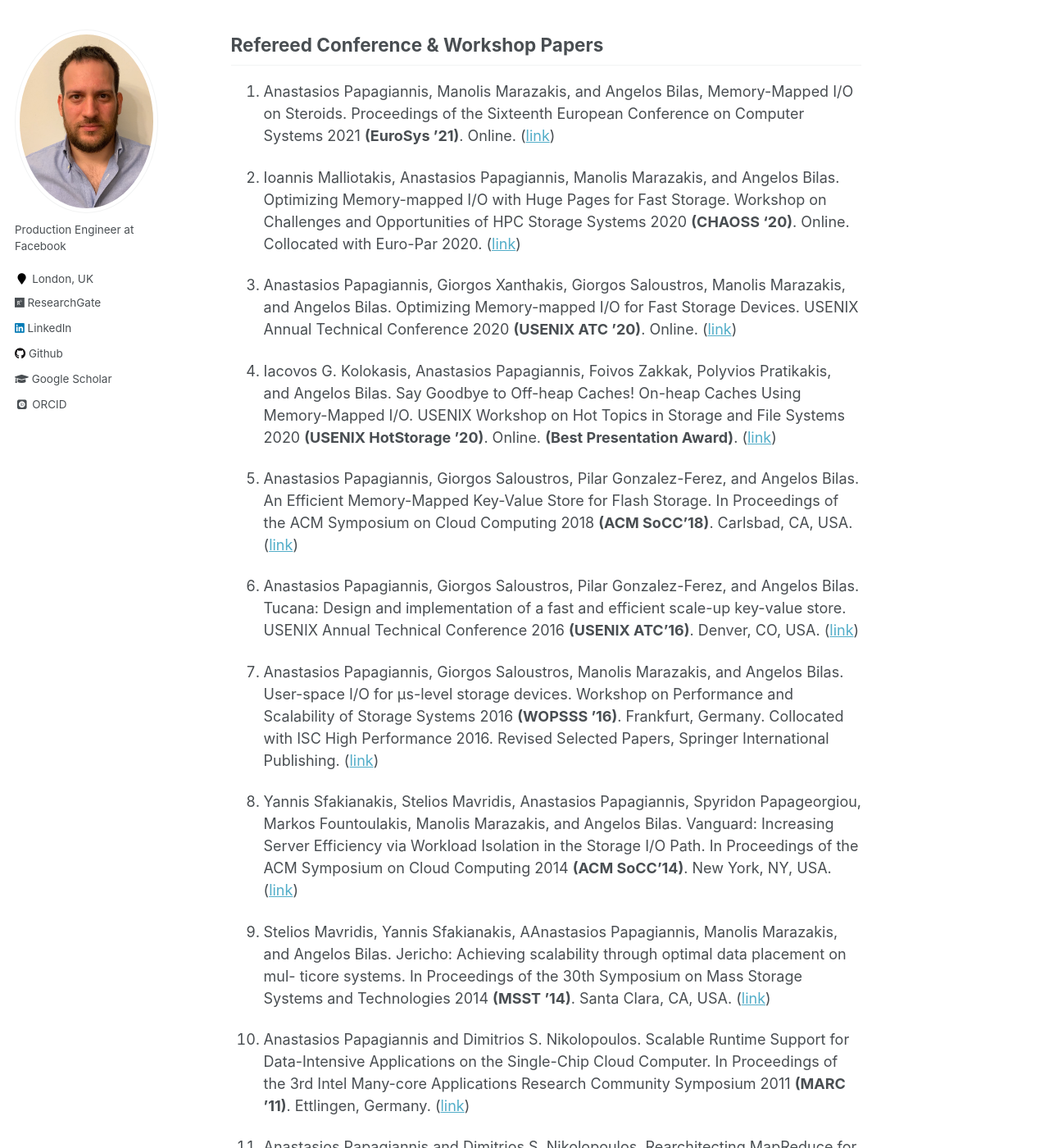
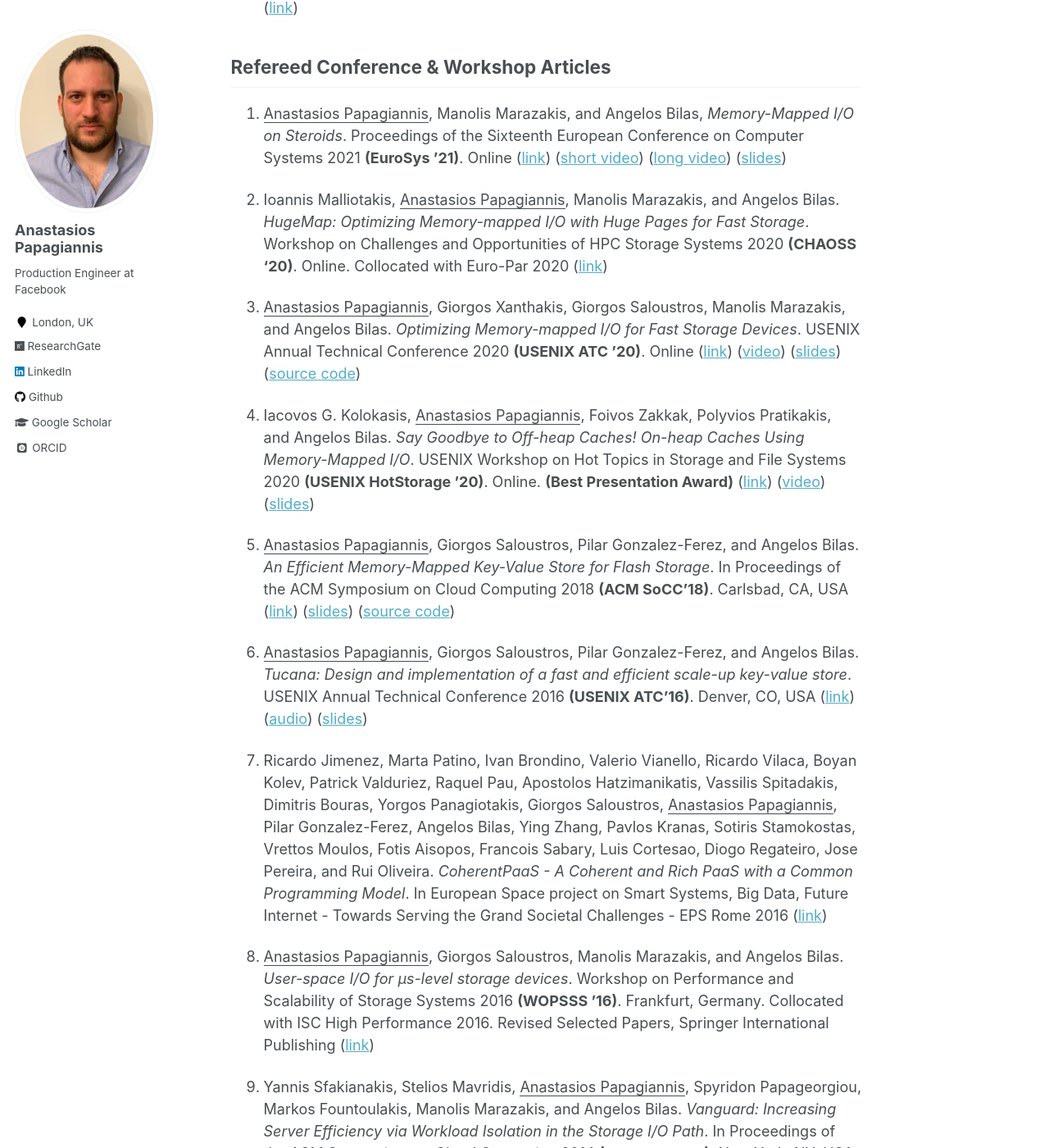
Before and after one commit to tpapagian/tpapagian.github.io, a Jekyll site: the page built from _pages/about.md, in a window 1280 px wide and 1400 px high, scrolled down 1850 px. Shown: the whole window at 82% size. Built offline with Jekyll 4.4.1, drawn with Linux system fonts in a browser that asks for light colours; some web fonts are replaced; some of the changed text lies outside the part shown.

Commit message:
several fixes

```diff
--- a/_config.yml
+++ b/_config.yml
@@ -80,7 +80,7 @@ analytics:
 
 # Site Author
 author:
-  name             : # "Anastasios Papagiannis"
+  name             : "Anastasios Papagiannis"
   avatar           : "papagiannis_img.jpg"
   bio              : "Production Engineer at Facebook"
   location         : "London, UK"
--- a/_pages/about.md
+++ b/_pages/about.md
@@ -22,12 +22,12 @@ Education
 ======
 * *Ph.D.* in Computer Science (February 2021)  <br />
  [Computer Science Department](https://www.csd.uoc.gr/CSD/index.jsp?lang=en), [University of Crete](https://en.uoc.gr/) <br />
- Thesis: *Memory-mapped I/O for Fast Storage* ([local copy](https://tpapagian.github.io/files/apapag_phd_thesis.pdf)), ([link 1](https://www.didaktorika.gr/eadd/handle/10442/49334?locale=en)), ([link 2](https://elocus.lib.uoc.gr/dlib/d/a/d/metadata-dlib-1615972815-306070-18599.tkl)) <br />
+ Thesis: *Memory-mapped I/O for Fast Storage* ([local copy](https://tpapagian.github.io/files/apapag_phd_thesis.pdf)), ([link 1](https://www.didaktorika.gr/eadd/handle/10442/49334?locale=en)), ([link 2](https://elocus.lib.uoc.gr/dlib/d/a/d/metadata-dlib-1615972815-306070-18599.tkl)) ([slides](https://tpapagian.github.io/files/public_phd_defence_apapag.pptx)) <br />
  Advisor: [Prof. Angelos Bilas](http://users.ics.forth.gr/~bilas/)
 
 * *M.Sc.* in Computer Science (March 2013) <br />
  [Computer Science Department](https://www.csd.uoc.gr/CSD/index.jsp?lang=en), [University of Crete](https://en.uoc.gr/) <br />
- Thesis: *Implementing Scalable Parallel Programming Models with Hybrid Address Spaces* ([local copy](https://tpapagian.github.io/files/apapag_msc_thesis.pdf)), ([link](https://elocus.lib.uoc.gr/dlib/1/b/f/metadata-dlib-1364369659-773582-32329.tkl)) <br />
+ Thesis: *Implementing Scalable Parallel Programming Models with Hybrid Address Spaces* ([local copy](https://tpapagian.github.io/files/apapag_msc_thesis.pdf)), ([link](https://elocus.lib.uoc.gr/dlib/1/b/f/metadata-dlib-1364369659-773582-32329.tkl)) ([slides](https://tpapagian.github.io/files/msc_presenation_apapag.pdf)) <br />
  Advisor: [Prof. Dimitrios S. Nikolopoulos](https://www.dsniko.net/)
 
 * *B.Sc.* in Computer Science (November 2010) <br />
@@ -40,60 +40,64 @@ Publications
 
 ## Book Chapters
 
-1. Angelos Bilas, Jesus Carretero, Toni Cortes, Javier Garcia-Blas, Pilar Gonzalez-Ferez, Anastasios Papagiannis, Anna Queralt, Fabrizio Marozzo, Giorgos Saloustros, Ali Shoker, Domenico Talia, Paolo Trunfio. Chapter 4: Data Management Techniques (book title: [Ultrascale Computing Systems](https://digital-library.theiet.org/content/books/pc/pbpc024e)), edited by Jesus Carretero, Emmanuel Jeannot, Albert Zomaya, IET Digital Library, 2019. ([link](https://digital-library.theiet.org/content/books/10.1049/pbpc024e_ch4;jsessionid=8pkhrptt9e7j9.x-iet-live-01), [pdf](https://repositorio.inesctec.pt/bitstream/123456789/11803/1/P-00S-7RQ.pdf))
+1. Angelos Bilas, Jesus Carretero, Toni Cortes, Javier Garcia-Blas, Pilar Gonzalez-Ferez, <u>Anastasios Papagiannis</u>, Anna Queralt, Fabrizio Marozzo, Giorgos Saloustros, Ali Shoker, Domenico Talia, Paolo Trunfio. *Chapter 4: Data Management Techniques* (book title: [Ultrascale Computing Systems](https://digital-library.theiet.org/content/books/pc/pbpc024e)), edited by Jesus Carretero, Emmanuel Jeannot, Albert Zomaya, IET Digital Library, 2019 ([link](https://digital-library.theiet.org/content/books/10.1049/pbpc024e_ch4;jsessionid=8pkhrptt9e7j9.x-iet-live-01), [pdf](https://repositorio.inesctec.pt/bitstream/123456789/11803/1/P-00S-7RQ.pdf))
 
-## Refereed Journal Papers
+## Refereed Journal Articles
 
-1. Anastasios Papagiannis, Giorgos Saloustros, Giorgos Xanthakis, Giorgos Kalaentzis, Pilar Gonzalez-Ferez, and Angelos Bilas. Kreon: An Efficient Memory-Mapped Key- Value Store for Flash Storage. ACM Transactions on Storage 2021. ([link](https://dl.acm.org/doi/abs/10.1145/3418414))
+1. <u>Anastasios Papagiannis</u>, Giorgos Saloustros, Giorgos Xanthakis, Giorgos Kalaentzis, Pilar Gonzalez-Ferez, and Angelos Bilas. *Kreon: An Efficient Memory-Mapped Key-Value Store for Flash Storage*. ACM Transactions on Storage 2021 ([link](https://dl.acm.org/doi/abs/10.1145/3418414)) ([source code](https://github.com/CARV-ICS-FORTH/kreon))
 
-2. Anastasios Papagiannis, Giorgos Saloustros, Manolis Marazakis, and Angelos Bilas. Iris: An optimized I/O stack for low-latency storage device. ACM SIGOPS Operating Systems Review 2017. ([link](https://dl.acm.org/doi/abs/10.1145/3041710.3041713))
+2. <u>Anastasios Papagiannis</u>, Giorgos Saloustros, Manolis Marazakis, and Angelos Bilas. *Iris: An optimized I/O stack for low-latency storage device*. ACM SIGOPS Operating Systems Review 2017 ([link](https://dl.acm.org/doi/abs/10.1145/3041710.3041713))
 
-3. Anastasios Papagiannis and Dimitrios S. Nikolopoulos. Hybrid address spaces: A methodology for implementing scalable high-level programming models on non-coherent many-core architectures. Elsevier Journal of Systems and Software 2014. ([link](https://www.sciencedirect.com/science/article/abs/pii/S0164121214001496))
+3. <u>Anastasios Papagiannis</u> and Dimitrios S. Nikolopoulos. *Hybrid address spaces: A methodology for implementing scalable high-level programming models on non-coherent many-core architectures*. Elsevier Journal of Systems and Software 2014 ([link](https://www.sciencedirect.com/science/article/abs/pii/S0164121214001496))
 
-## Refereed Conference & Workshop Papers
+## Refereed Conference & Workshop Articles
 
-1. Anastasios Papagiannis, Manolis Marazakis, and Angelos Bilas, Memory-Mapped I/O on Steroids. Proceedings of the Sixteenth European Conference on Computer Systems 2021 **(EuroSys ’21)**. Online. ([link](https://dl.acm.org/doi/abs/10.1145/3447786.3456242))
+1. <u>Anastasios Papagiannis</u>, Manolis Marazakis, and Angelos Bilas, *Memory-Mapped I/O on Steroids*. Proceedings of the Sixteenth European Conference on Computer Systems 2021 **(EuroSys ’21)**. Online ([link](https://dl.acm.org/doi/abs/10.1145/3447786.3456242)) ([short video](https://youtu.be/mez21waDD4I)) ([long video](https://youtu.be/R1cMKKrCaH4)) ([slides](https://tpapagian.github.io/files/eurosys21_apapag.pptx))
 
-2. Ioannis Malliotakis, Anastasios Papagiannis, Manolis Marazakis, and Angelos Bilas. Optimizing Memory-mapped I/O with Huge Pages for Fast Storage. Workshop on Challenges and Opportunities of HPC Storage Systems 2020 **(CHAOSS ‘20)**. Online. Collocated with Euro-Par 2020. ([link](https://link.springer.com/chapter/10.1007/978-3-030-71593-9_27))
+2. Ioannis Malliotakis, <u>Anastasios Papagiannis</u>, Manolis Marazakis, and Angelos Bilas. *HugeMap: Optimizing Memory-mapped I/O with Huge Pages for Fast Storage*. Workshop on Challenges and Opportunities of HPC Storage Systems 2020 **(CHAOSS ‘20)**. Online. Collocated with Euro-Par 2020 ([link](https://link.springer.com/chapter/10.1007/978-3-030-71593-9_27))
 
-3. Anastasios Papagiannis, Giorgos Xanthakis, Giorgos Saloustros, Manolis Marazakis, and Angelos Bilas. Optimizing Memory-mapped I/O for Fast Storage Devices. USENIX Annual Technical Conference 2020 **(USENIX ATC ’20)**. Online. ([link](https://www.usenix.org/conference/atc20/presentation/papagiannis))
+3. <u>Anastasios Papagiannis</u>, Giorgos Xanthakis, Giorgos Saloustros, Manolis Marazakis, and Angelos Bilas. *Optimizing Memory-mapped I/O for Fast Storage Devices*. USENIX Annual Technical Conference 2020 **(USENIX ATC ’20)**. Online ([link](https://www.usenix.org/conference/atc20/presentation/papagiannis)) ([video](https://youtu.be/GyzazP6rLME)) ([slides](https://www.usenix.org/system/files/atc20-paper510-slides-papagiannis.pdf)) ([source code](https://github.com/CARV-ICS-FORTH/FastMap))
 
-4. Iacovos G. Kolokasis, Anastasios Papagiannis, Foivos Zakkak, Polyvios Pratikakis, and Angelos Bilas. Say Goodbye to Off-heap Caches! On-heap Caches Using Memory-Mapped I/O. USENIX Workshop on Hot Topics in Storage and File Systems 2020 **(USENIX HotStorage ’20)**. Online. **(Best Presentation Award)**. ([link](https://www.usenix.org/conference/hotstorage20/presentation/kolokasis))
+4. Iacovos G. Kolokasis, <u>Anastasios Papagiannis</u>, Foivos Zakkak, Polyvios Pratikakis, and Angelos Bilas. *Say Goodbye to Off-heap Caches! On-heap Caches Using Memory-Mapped I/O*. USENIX Workshop on Hot Topics in Storage and File Systems 2020 **(USENIX HotStorage ’20)**. Online. **(Best Presentation Award)** ([link](https://www.usenix.org/conference/hotstorage20/presentation/kolokasis)) ([video](https://youtu.be/rqpXpTnQxZg)) ([slides](https://www.usenix.org/system/files/hotstorage20-paper17-slides-kolokalis.pdf))
 
-5. Anastasios Papagiannis, Giorgos Saloustros, Pilar Gonzalez-Ferez, and Angelos Bilas. An Efficient Memory-Mapped Key-Value Store for Flash Storage. In Proceedings of the ACM Symposium on Cloud Computing 2018 **(ACM SoCC’18)**. Carlsbad, CA, USA. ([link](https://dl.acm.org/doi/abs/10.1145/3267809.3267824))
+5. <u>Anastasios Papagiannis</u>, Giorgos Saloustros, Pilar Gonzalez-Ferez, and Angelos Bilas. *An Efficient Memory-Mapped Key-Value Store for Flash Storage*. In Proceedings of the ACM Symposium on Cloud Computing 2018 **(ACM SoCC’18)**. Carlsbad, CA, USA ([link](https://dl.acm.org/doi/abs/10.1145/3267809.3267824)) ([slides](https://tpapagian.github.io/files/kreon_talk_socc18_gesalous_13oct.pptx)) ([source code](https://github.com/CARV-ICS-FORTH/kreon))
 
-6. Anastasios Papagiannis, Giorgos Saloustros, Pilar Gonzalez-Ferez, and Angelos Bilas. Tucana: Design and implementation of a fast and efficient scale-up key-value store. USENIX Annual Technical Conference 2016 **(USENIX ATC’16)**. Denver, CO, USA. ([link](https://www.usenix.org/conference/atc16/technical-sessions/presentation/papagiannis))
+6. <u>Anastasios Papagiannis</u>, Giorgos Saloustros, Pilar Gonzalez-Ferez, and Angelos Bilas. *Tucana: Design and implementation of a fast and efficient scale-up key-value store*. USENIX Annual Technical Conference 2016 **(USENIX ATC’16)**. Denver, CO, USA ([link](https://www.usenix.org/conference/atc16/technical-sessions/presentation/papagiannis)) ([audio](https://2459d6dc103cb5933875-c0245c5c937c5dedcca3f1764ecc9b2f.ssl.cf2.rackcdn.com/atc16/papagiannis.mp3)) ([slides](https://www.usenix.org/sites/default/files/conference/protected-files/atc16_slides_papagiannis.pdf))
 
-7. Anastasios Papagiannis, Giorgos Saloustros, Manolis Marazakis, and Angelos Bilas. User-space I/O for μs-level storage devices. Workshop on Performance and Scalability of Storage Systems 2016 **(WOPSSS ’16)**. Frankfurt, Germany. Collocated with ISC High Performance 2016. Revised Selected Papers, Springer International Publishing. ([link](https://link.springer.com/chapter/10.1007/978-3-319-46079-6_44))
+7. Ricardo Jimenez, Marta Patino, Ivan Brondino, Valerio Vianello, Ricardo Vilaca, Boyan Kolev, Patrick Valduriez, Raquel Pau, Apostolos Hatzimanikatis, Vassilis Spitadakis, Dimitris Bouras, Yorgos Panagiotakis, Giorgos Saloustros, <u>Anastasios Papagiannis</u>, Pilar Gonzalez-Ferez, Angelos Bilas, Ying Zhang, Pavlos Kranas, Sotiris Stamokostas, Vrettos Moulos, Fotis Aisopos, Francois Sabary, Luis Cortesao, Diogo Regateiro, Jose Pereira, and Rui Oliveira. *CoherentPaaS - A Coherent and Rich PaaS with a Common Programming Model*. In European Space project on Smart Systems, Big Data, Future Internet - Towards Serving the Grand Societal Challenges - EPS Rome 2016 ([link](https://www.scitepress.org/Link.aspx?doi=10.5220/0007902800270049))
 
-8. Yannis Sfakianakis, Stelios Mavridis, Anastasios Papagiannis, Spyridon Papageorgiou, Markos Fountoulakis, Manolis Marazakis, and Angelos Bilas. Vanguard: Increasing Server Efficiency via Workload Isolation in the Storage I/O Path. In Proceedings of the ACM Symposium on Cloud Computing 2014 **(ACM SoCC’14)**. New York, NY, USA. ([link](https://dl.acm.org/doi/abs/10.1145/2670979.2670998))
+8. <u>Anastasios Papagiannis</u>, Giorgos Saloustros, Manolis Marazakis, and Angelos Bilas. *User-space I/O for μs-level storage devices*. Workshop on Performance and Scalability of Storage Systems 2016 **(WOPSSS ’16)**. Frankfurt, Germany. Collocated with ISC High Performance 2016. Revised Selected Papers, Springer International Publishing ([link](https://link.springer.com/chapter/10.1007/978-3-319-46079-6_44))
 
-9. Stelios Mavridis, Yannis Sfakianakis, AAnastasios Papagiannis, Manolis Marazakis, and Angelos Bilas. Jericho: Achieving scalability through optimal data placement on mul- ticore systems. In Proceedings of the 30th Symposium on Mass Storage Systems and Technologies 2014 **(MSST ’14)**. Santa Clara, CA, USA. ([link](https://ieeexplore.ieee.org/abstract/document/6855538))
+9. Yannis Sfakianakis, Stelios Mavridis, <u>Anastasios Papagiannis</u>, Spyridon Papageorgiou, Markos Fountoulakis, Manolis Marazakis, and Angelos Bilas. *Vanguard: Increasing Server Efficiency via Workload Isolation in the Storage I/O Path*. In Proceedings of the ACM Symposium on Cloud Computing 2014 **(ACM SoCC’14)**. New York, NY, USA ([link](https://dl.acm.org/doi/abs/10.1145/2670979.2670998))
 
-10. Anastasios Papagiannis and Dimitrios S. Nikolopoulos. Scalable Runtime Support for Data-Intensive Applications on the Single-Chip Cloud Computer. In Proceedings of the 3rd Intel Many-core Applications Research Community Symposium 2011 **(MARC ’11)**. Ettlingen, Germany. ([link](https://books.google.co.uk/books?hl=el&lr=&id=vBg-VbSbsz0C&oi=fnd&pg=PA25&ots=HRTTi92n40&sig=h5-PfM7URkSgGqCp4pzKNB-sW_4&redir_esc=y#v=onepage&q&f=false))
+10. Stelios Mavridis, Yannis Sfakianakis, <u>Anastasios Papagiannis</u>, Manolis Marazakis, and Angelos Bilas. *Jericho: Achieving scalability through optimal data placement on multicore systems*. In Proceedings of the 30th Symposium on Mass Storage Systems and Technologies 2014 **(MSST ’14)**. Santa Clara, CA, USA ([link](https://ieeexplore.ieee.org/abstract/document/6855538))
 
-11. Anastasios Papagiannis and Dimitrios S. Nikolopoulos. Rearchitecting MapReduce for Heterogeneous Multicore Processors with Explicitly Managed Memories. In Proceedings of the 39th International Conference on Parallel Processing 2010 **(ICPP ’10)**. San Diego, CA, USA. ([link](https://ieeexplore.ieee.org/abstract/document/5599156))
+11. <u>Anastasios Papagiannis</u> and Dimitrios S. Nikolopoulos. *Scalable Runtime Support for Data-Intensive Applications on the Single-Chip Cloud Computer*. In Proceedings of the 3rd Intel Many-core Applications Research Community Symposium 2011 **(MARC ’11)**. Ettlingen, Germany ([link](https://books.google.co.uk/books?hl=el&lr=&id=vBg-VbSbsz0C&oi=fnd&pg=PA25&ots=HRTTi92n40&sig=h5-PfM7URkSgGqCp4pzKNB-sW_4&redir_esc=y#v=onepage&q&f=false)) ([pdf](https://tpapagian.github.io/files/paper_marc.pdf)) ([slides](https://tpapagian.github.io/files/pres_marc.pdf))
+
+12. <u>Anastasios Papagiannis</u> and Dimitrios S. Nikolopoulos. *Rearchitecting MapReduce for Heterogeneous Multicore Processors with Explicitly Managed Memories*. In Proceedings of the 39th International Conference on Parallel Processing 2010 **(ICPP ’10)**. San Diego, CA, USA ([link](https://ieeexplore.ieee.org/abstract/document/5599156))
 
 ## Preprints
 
-1. Giorgos Xanthakis, Giorgos Saloustros, Nikos Batsaras, Anastasios Papagiannis, and Angelos Bilas. Balancing Garbage Collection vs I/O Amplification using hybrid Key- Value Placement in LSM-based Key-Value Stores. ArXiv abs/2106.03840 (June 2021). ([link](https://arxiv.org/abs/2106.03840))
+1. Giorgos Xanthakis, Giorgos Saloustros, Nikos Batsaras, <u>Anastasios Papagiannis</u>, and Angelos Bilas. *Balancing Garbage Collection vs I/O Amplification using hybrid Key-Value Placement in LSM-based Key-Value Stores*. **ArXiv** abs/2106.03840 (June 2021) ([link](https://arxiv.org/abs/2106.03840))
 
-2. Stella Mikrou, Anastasios Papagiannis, Giorgos Saloustros, Manolis Marazakis, and Angelos Bilas. Power and Performance Analysis of Key-Value Stores on ARM and x86 Based Servers. ArXiv abs/2008.13402 (August 2020). ([link](https://arxiv.org/abs/2008.13402))
+2. Stella Mikrou, <u>Anastasios Papagiannis</u>, Giorgos Saloustros, Manolis Marazakis, and Angelos Bilas. *Power and Performance Analysis of Key-Value Stores on ARM and x86 Based Servers*. **ArXiv** abs/2008.13402 (August 2020) ([link](https://arxiv.org/abs/2008.13402))
 
-3. Nikos Batsaras, Giorgos Saloustros, Anastasios Papagiannis, Panagiota Fatourou, and Angelos Bilas. VAT: Asymptotic Cost Analysis for Multi-Level Key-Value Stores. ArXiv abs/2003.00103 (February 2020). ([link](https://arxiv.org/abs/2003.00103))
+3. Nikos Batsaras, Giorgos Saloustros, <u>Anastasios Papagiannis</u>, Panagiota Fatourou, and Angelos Bilas. *VAT: Asymptotic Cost Analysis for Multi-Level Key-Value Stores*. **ArXiv** abs/2003.00103 (February 2020) ([link](https://arxiv.org/abs/2003.00103))
 
 ## Posters
 
-1. Anastasios Papagiannis, Giorgos Xanthakis, Giorgos Saloustros, Manolis Marazakis, and Angelos Bilas. Optimizing Memory-mapped I/O for Fast Storage Devices. PhD Workshop on Next-Generation Cloud Infrastructure in Microsoft Research Cambridge. November 2019.
+1. <u>Anastasios Papagiannis</u>, Giorgos Xanthakis, Giorgos Saloustros, Manolis Marazakis, and Angelos Bilas. *Optimizing Memory-mapped I/O for Fast Storage Devices*. PhD Workshop on Next-Generation Cloud Infrastructure in Microsoft Research Cambridge. November 2019 ([poster](https://tpapagian.github.io/files/fastmap_msr_phd_a1.pdf))
 
-2. Anastasios Papagiannis, Giorgos Saloustros, Pilar Gonzalez-Ferez, and Angelos Bilas, Tucana: Design and implementation of a fast and efficient scale-up key-value store, USENIX Annual Technical Conference 2016 (ATC’16), Poster session, Denver, CO, USA.
+2. <u>Anastasios Papagiannis</u>, Giorgos Saloustros, Pilar Gonzalez-Ferez, and Angelos Bilas. *An Efficient Memory-Mapped Key-Value Store for Flash Storage*. ACM Symposium on Cloud Computing 2018 **(ACM SoCC’18)**. Poster session, Carlsbad, CA, USA ([poster](https://tpapagian.github.io/files/kreon_poster_socc18_7oct18.pdf))
 
-3. Yannis Sfakianakis, Stelios Mavridis, Anastasios Papagiannis, Manolis Marazakis, and Angelos Bilas, SJRD: Scalable Filesystem Journaling for Multicore Servers, ACM Sym- posium on Cloud Computing (SOCC’14), Poster session, ACM, New York, NY, USA.
+3. <u>Anastasios Papagiannis</u>, Giorgos Saloustros, Pilar Gonzalez-Ferez, and Angelos Bilas. *Tucana: Design and implementation of a fast and efficient scale-up key-value store*. USENIX Annual Technical Conference 2016 **(USENIX ATC’16)**, Poster session, Denver, CO, USA ([poster](https://tpapagian.github.io/files/tucana_poster_atc16_16jun16.pdf))
 
-4. Anastasios Papagiannis, Yannis Sfakianakis, Stelios Mavridis, Manolis Marazakis and Angelos Bilas. pFS: A partitioned filesystem targeting Virtual Machine images. Proc. of the Ninth International Summer School on Advanced Computer Architecture and Compilation for Embedded Systems (ACACES’13), Poster session, Fiuggi, Italy, July 2013.
+4. Yannis Sfakianakis, Stelios Mavridis, <u>Anastasios Papagiannis</u>, Manolis Marazakis, and Angelos Bilas, *SJRD: Scalable Filesystem Journaling for Multicore Servers*. ACM Symposium on Cloud Computing **(ACM SoCC’14)**. Poster session, ACM, New York, NY, USA
 
-5. Anastasios Papagiannis and Dimitrios S. Nikolopoulos. MapReduce for the Single-Chip- Cloud Architecture. Proc. of the Seventh International Summer School on Advanced Computer Architecture and Compilation for Embedded Systems (ACACES’11), Poster session, Fiuggi, Italy, July 2011.
+5. <u>Anastasios Papagiannis</u>, Yannis Sfakianakis, Stelios Mavridis, Manolis Marazakis and Angelos Bilas. *pFS: A partitioned filesystem targeting Virtual Machine images*. Proc. of the Ninth International Summer School on Advanced Computer Architecture and Compilation for Embedded Systems **(ACACES’13)**, Poster session, Fiuggi, Italy, July 2013 ([abstract](https://tpapagian.github.io/files/acaces13.pdf)) ([poster](https://tpapagian.github.io/files/apapag_acaces13.pdf))
+
+6. <u>Anastasios Papagiannis</u> and Dimitrios S. Nikolopoulos. *MapReduce for the Single-Chip-Cloud Architecture*. Proc. of the Seventh International Summer School on Advanced Computer Architecture and Compilation for Embedded Systems **(ACACES’11)**, Poster session, Fiuggi, Italy, July 2011 ([abstract](https://tpapagian.github.io/files/acaces11.pdf)) ([poster](https://tpapagian.github.io/files/apapag_acaces11.pdf))
 
 ## Other Articles
 
-1. Anastasios Papagiannis. Memory-Mapped I/O for Fast Storage. “Three-minute thesis” in HiPEAC info 62 Magazine (January 2021). ([link](https://www.hipeac.net/magazine/7156/))
+1. <u>Anastasios Papagiannis</u>. *Memory-Mapped I/O for Fast Storage*. In "Three-minute thesis" of HiPEAC info 62 Magazine (January 2021) ([link](https://www.hipeac.net/magazine/7156/))
```
Also changed, not shown: 17 other files.
